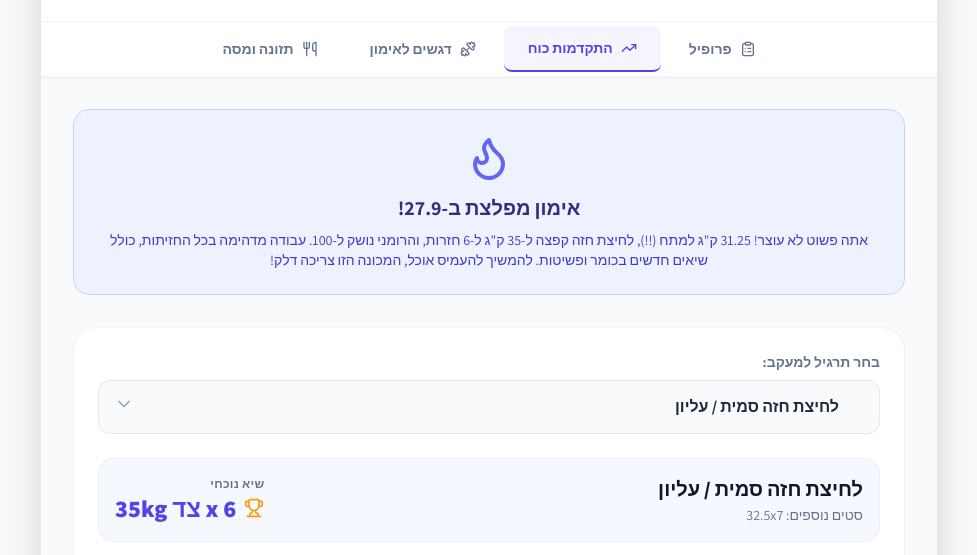
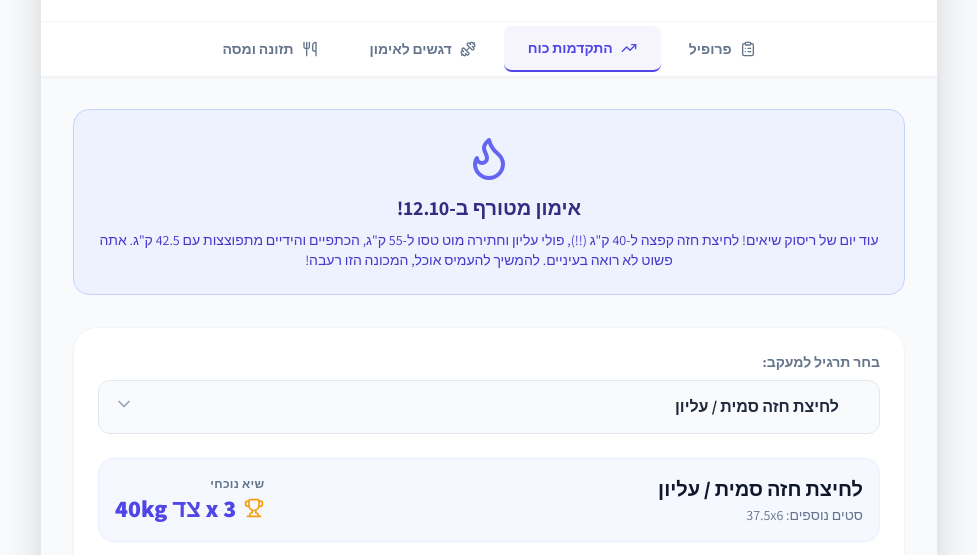
Before and after one commit to danzory/Eldar.hamami, a plain HTML site: page index.html in a window 1280 px wide. Shown: the part 211-766 px from the top of the page, without its empty margins (151-1128 px from the left). Drawn offline with nearby package versions, Linux system fonts and the light colour scheme.

Commit message:
Update index.html

```diff
--- a/index.html
+++ b/index.html
@@ -193,8 +193,8 @@
                 <div id="progressContent">
                     <div class="bg-indigo-50 border border-indigo-200 rounded-2xl p-6 text-center mb-8">
                         <i data-lucide="flame" class="w-12 h-12 text-indigo-500 mx-auto mb-3"></i>
-                        <h2 class="text-xl font-bold text-indigo-900 mb-2">אימון מפלצת ב-27.9!</h2>
-                        <p class="text-indigo-700 text-sm">אתה פשוט לא עוצר! 31.25 ק"ג למתח (!!), לחיצת חזה קפצה ל-35 ק"ג ל-6 חזרות, והרומני נושק ל-100. עבודה מדהימה בכל החזיתות, כולל שיאים חדשים בכומר ופשיטות. להמשיך להעמיס אוכל, המכונה הזו צריכה דלק!</p>
+                        <h2 class="text-xl font-bold text-indigo-900 mb-2">אימון מטורף ב-12.10!</h2>
+                        <p class="text-indigo-700 text-sm">עוד יום של ריסוק שיאים! לחיצת חזה קפצה ל-40 ק"ג (!!), פולי עליון וחתירה מוט טסו ל-55 ק"ג, הכתפיים והידיים מתפוצצות עם 42.5 ק"ג. אתה פשוט לא רואה בעיניים. להמשיך להעמיס אוכל, המכונה הזו רעבה!</p>
                     </div>
 
                     <div class="bg-white rounded-3xl shadow-sm border border-slate-100 p-5 sm:p-6 mb-6">
@@ -482,28 +482,28 @@
             // --- PR Data & Chart Logic (Eldar's Data) ---
             const today = new Date().toISOString().split('T')[0];
             const prData = [
-                { id: 'smith_press_combined', name: 'לחיצת חזה סמית / עליון', note: 'סטים נוספים: 32.5x7', current: '35kg צד x 6', isNewPR: true, history: [{ date: '2026-07-08', weight: 26.5, reps: 5 }, { date: '2026-07-17', weight: 27.5, reps: 5 }, { date: '2026-07-20', weight: 30, reps: 6 }, { date: '2026-07-27', weight: 31.25, reps: 5 }, { date: '2026-08-02', weight: 32.5, reps: 5 }, { date: '2026-08-13', weight: 32.5, reps: 6 }, { date: '2026-09-06', weight: 32.5, reps: 6 }, { date: '2026-09-14', weight: 35, reps: 5 }, { date: '2026-09-27', weight: 35, reps: 6 }], unit: 'kg צד' },
-                { id: 'weighted_pullups', name: 'מתח עם משקל', note: 'סטים נוספים: 25x5, 10x9', current: '31.25kg x 4', isNewPR: true, history: [{ date: '2026-07-20', weight: 7.5, reps: 5 }, { date: '2026-07-27', weight: 7.5, reps: 6 }, { date: '2026-08-02', weight: 12.5, reps: 5 }, { date: '2026-08-10', weight: 15, reps: 5 }, { date: '2026-08-13', weight: 15, reps: 5 }, { date: '2026-09-06', weight: 20, reps: 4 }, { date: '2026-09-14', weight: 27.5, reps: 4 }, { date: '2026-09-27', weight: 31.25, reps: 4 }], unit: 'kg' },
-                { id: 'weighted_dips', name: 'מקבילים בתוספת משקל', note: 'סט שני: 30x10', current: '32.5kg x 6', isNewPR: true, history: [{ date: '2026-07-08', weight: 10, reps: 8 }, { date: '2026-07-17', weight: 15, reps: 6 }, { date: '2026-07-20', weight: 17.5, reps: 6 }, { date: '2026-07-27', weight: 18.25, reps: 5 }, { date: '2026-08-13', weight: 20, reps: 5 }, { date: '2026-09-06', weight: 17.5, reps: 8 }, { date: '2026-09-14', weight: 30, reps: 6 }, { date: '2026-09-27', weight: 32.5, reps: 6 }], unit: 'kg' },
+                { id: 'smith_press_combined', name: 'לחיצת חזה סמית / עליון', note: 'סטים נוספים: 37.5x6', current: '40kg צד x 3', isNewPR: true, history: [{ date: '2026-07-08', weight: 26.5, reps: 5 }, { date: '2026-07-17', weight: 27.5, reps: 5 }, { date: '2026-07-20', weight: 30, reps: 6 }, { date: '2026-07-27', weight: 31.25, reps: 5 }, { date: '2026-08-02', weight: 32.5, reps: 5 }, { date: '2026-08-13', weight: 32.5, reps: 6 }, { date: '2026-09-06', weight: 32.5, reps: 6 }, { date: '2026-09-14', weight: 35, reps: 5 }, { date: '2026-09-27', weight: 35, reps: 6 }, { date: '2026-10-12', weight: 40, reps: 3 }], unit: 'kg צד' },
+                { id: 'weighted_pullups', name: 'מתח עם משקל', note: 'סטים נוספים: 25x5, 10x9', current: '31.25kg x 4', isNewPR: false, history: [{ date: '2026-07-20', weight: 7.5, reps: 5 }, { date: '2026-07-27', weight: 7.5, reps: 6 }, { date: '2026-08-02', weight: 12.5, reps: 5 }, { date: '2026-08-10', weight: 15, reps: 5 }, { date: '2026-08-13', weight: 15, reps: 5 }, { date: '2026-09-06', weight: 20, reps: 4 }, { date: '2026-09-14', weight: 27.5, reps: 4 }, { date: '2026-09-27', weight: 31.25, reps: 4 }], unit: 'kg' },
+                { id: 'weighted_dips', name: 'מקבילים בתוספת משקל', note: 'סט שני: 30x10', current: '32.5kg x 6', isNewPR: false, history: [{ date: '2026-07-08', weight: 10, reps: 8 }, { date: '2026-07-17', weight: 15, reps: 6 }, { date: '2026-07-20', weight: 17.5, reps: 6 }, { date: '2026-07-27', weight: 18.25, reps: 5 }, { date: '2026-08-13', weight: 20, reps: 5 }, { date: '2026-09-06', weight: 17.5, reps: 8 }, { date: '2026-09-14', weight: 30, reps: 6 }, { date: '2026-09-27', weight: 32.5, reps: 6 }], unit: 'kg' },
                 { id: 'wide_row', name: 'חתירה רחבה', note: 'סטים נוספים: 45x8', current: '50kg x 7', isNewPR: false, history: [{ date: '2026-09-06', weight: 45, reps: 7 }, { date: '2026-09-14', weight: 50, reps: 7 }], unit: 'kg' },
-                { id: 'bb_row', name: 'חתירה מוט', note: '', current: '50kg x 7', isNewPR: false, history: [{ date: '2026-07-08', weight: 40, reps: 6 }, { date: '2026-07-17', weight: 45, reps: 6 }, { date: '2026-08-13', weight: 50, reps: 7 }], unit: 'kg' },
+                { id: 'bb_row', name: 'חתירה מוט', note: '', current: '55kg x 8', isNewPR: true, history: [{ date: '2026-07-08', weight: 40, reps: 6 }, { date: '2026-07-17', weight: 45, reps: 6 }, { date: '2026-08-13', weight: 50, reps: 7 }, { date: '2026-10-12', weight: 55, reps: 8 }], unit: 'kg' },
                 { id: 't_bar', name: 'טיבר (T-Bar)', note: '', current: '50kg x 6', isNewPR: false, history: [{ date: '2026-07-20', weight: 50, reps: 5 }, { date: '2026-07-27', weight: 50, reps: 6 }], unit: 'kg' },
-                { id: 'machine_pulldown', name: 'פולי עליון מכונה', note: '', current: '47.5kg x 9', isNewPR: false, history: [{ date: '2026-07-17', weight: 47.5, reps: 9 }], unit: 'kg' },
+                { id: 'machine_pulldown', name: 'פולי עליון מכונה', note: 'סטים נוספים: 50x8, 52.5x8 (יד אחת)', current: '55kg x 7', isNewPR: true, history: [{ date: '2026-07-17', weight: 47.5, reps: 9 }, { date: '2026-10-12', weight: 55, reps: 7 }], unit: 'kg' },
                 { id: 'machine_flyes', name: 'פרפר מכונה', note: 'כולל כתף אחורית', current: '31kg x 10', isNewPR: false, history: [{ date: '2026-07-17', weight: 22, reps: 10 }, { date: '2026-07-20', weight: 22, reps: 11 }, { date: '2026-08-13', weight: 31, reps: 10 }], unit: 'kg' },
                 { id: 'cable_flyes_upper', name: 'פרפר כבלים חזה עליון', note: '', current: '10kg x 6', isNewPR: false, history: [{ date: '2026-09-14', weight: 10, reps: 6 }], unit: 'kg' },
-                { id: 'smith_shoulder_press', name: 'לחיצת כתפיים סמית', note: 'סטים נוספים: 17.5x8', current: '20kg x 4', isNewPR: false, history: [{ date: '2026-07-20', weight: 17.5, reps: 3 }, { date: '2026-09-14', weight: 20, reps: 4 }], unit: 'kg' },
+                { id: 'smith_shoulder_press', name: 'לחיצת כתפיים (סמית/מכונה)', note: '', current: '42.5kg x 7', isNewPR: true, history: [{ date: '2026-07-20', weight: 17.5, reps: 3 }, { date: '2026-09-14', weight: 20, reps: 4 }, { date: '2026-10-12', weight: 42.5, reps: 7 }], unit: 'kg' },
                 { id: 'lying_lat_raises', name: 'הרחקות שכיבה', note: '', current: '10kg x 12', isNewPR: false, history: [{ date: '2026-07-17', weight: 10, reps: 9 }, { date: '2026-09-06', weight: 10, reps: 12 }], unit: 'kg' },
-                { id: 'preacher_machine', name: 'כפיפת כומר מכונה', note: '', current: '40kg x 8', isNewPR: true, history: [{ date: '2026-07-17', weight: 30, reps: 5 }, { date: '2026-07-20', weight: 30, reps: 6 }, { date: '2026-07-27', weight: 32.5, reps: 5 }, { date: '2026-09-06', weight: 35, reps: 8 }, { date: '2026-09-14', weight: 37.5, reps: 6 }, { date: '2026-09-27', weight: 40, reps: 8 }], unit: 'kg' },
+                { id: 'preacher_machine', name: 'כפיפת כומר מכונה', note: 'סטים נוספים: 35x6', current: '42.5kg x 6', isNewPR: true, history: [{ date: '2026-07-17', weight: 30, reps: 5 }, { date: '2026-07-20', weight: 30, reps: 6 }, { date: '2026-07-27', weight: 32.5, reps: 5 }, { date: '2026-09-06', weight: 35, reps: 8 }, { date: '2026-09-14', weight: 37.5, reps: 6 }, { date: '2026-09-27', weight: 40, reps: 8 }, { date: '2026-10-12', weight: 42.5, reps: 6 }], unit: 'kg' },
                 { id: 'seated_db_curls', name: 'כפיפות מרפקים משקולות בישיבה', note: '', current: '10kg x 8', isNewPR: false, history: [{ date: '2026-08-13', weight: 10, reps: 8 }], unit: 'kg' },
                 { id: 'cable_tricep_ext', name: 'פשיטת מרפקים כבל מוט', note: '', current: '30kg x 6', isNewPR: false, history: [{ date: '2026-09-14', weight: 30, reps: 6 }], unit: 'kg' },
-                { id: 'incline_overhead_ext', name: 'פשיטה בישיבה שיפוע בכיסא', note: '', current: '25kg x 6', isNewPR: false, history: [{ date: '2026-09-06', weight: 25, reps: 6 }], unit: 'kg' },
-                { id: 'db_overhead_ext', name: 'פשיטה מאחורי הראש (משקולת)', note: '', current: '22.5kg x 8', isNewPR: true, history: [{ date: '2026-07-17', weight: 20, reps: 10 }, { date: '2026-09-27', weight: 22.5, reps: 8 }], unit: 'kg' },
-                { id: 'rdl', name: 'רומני', note: '', current: '90kg x 6', isNewPR: true, history: [{ date: '2026-07-01', weight: 50, reps: 6 }, { date: '2026-07-27', weight: 60, reps: 6 }, { date: '2026-08-10', weight: 65, reps: 6 }, { date: '2026-09-06', weight: 82.5, reps: 4 }, { date: '2026-09-27', weight: 90, reps: 6 }], unit: 'kg' },
+                { id: 'incline_overhead_ext', name: 'פשיטה בישיבה כבלים/ספסל', note: '', current: '25kg x 8', isNewPR: true, history: [{ date: '2026-09-06', weight: 25, reps: 6 }, { date: '2026-10-12', weight: 25, reps: 8 }], unit: 'kg' },
+                { id: 'db_overhead_ext', name: 'פשיטה מאחורי הראש (משקולת)', note: '', current: '22.5kg x 8', isNewPR: false, history: [{ date: '2026-07-17', weight: 20, reps: 10 }, { date: '2026-09-27', weight: 22.5, reps: 8 }], unit: 'kg' },
+                { id: 'rdl', name: 'רומני', note: '', current: '90kg x 6', isNewPR: false, history: [{ date: '2026-07-01', weight: 50, reps: 6 }, { date: '2026-07-27', weight: 60, reps: 6 }, { date: '2026-08-10', weight: 65, reps: 6 }, { date: '2026-09-06', weight: 82.5, reps: 4 }, { date: '2026-09-27', weight: 90, reps: 6 }], unit: 'kg' },
                 { id: 'leg_extensions', name: 'פשיטות ברכיים', note: '', current: '130kg x 9', isNewPR: false, history: [{ date: '2026-08-10', weight: 65, reps: 6 }, { date: '2026-08-13', weight: 120, reps: 6 }, { date: '2026-09-06', weight: 130, reps: 9 }], unit: 'kg' },
                 { id: 'lying_leg_curl', name: 'כפיפה בשכיבה', note: 'סט עוקב: 11 פלטות x 8', current: '12 פלטות x 6', isNewPR: false, history: [{ date: '2026-07-01', weight: 9, reps: 10 }, { date: '2026-07-08', weight: 11, reps: 6 }, { date: '2026-08-10', weight: 12, reps: 6 }], unit: 'פלטות' },
                 { id: 'smith_squat_quads', name: 'סקוואט סמית (ארבע ראשי)', note: '', current: '25kg צד x 6', isNewPR: false, history: [{ date: '2026-07-01', weight: 25, reps: 6 }], unit: 'kg צד' },
                 { id: 'hack_squat', name: 'האק סקוואט', note: 'פאמפ: 100x8, 80x15', current: '110kg x 6', isNewPR: false, history: [{ date: '2026-07-27', weight: 100, reps: 6 }, { date: '2026-08-10', weight: 110, reps: 6 }], unit: 'kg' },
-                { id: 'bulgarian_smith', name: 'בולגרי סמית/משקולות', note: '', current: '17.5kg x 8', isNewPR: true, history: [{ date: '2026-07-01', weight: 13.75, reps: 6 }, { date: '2026-08-10', weight: 15, reps: 6 }, { date: '2026-09-27', weight: 17.5, reps: 8 }], unit: 'kg' },
+                { id: 'bulgarian_smith', name: 'בולגרי סמית/משקולות', note: '', current: '17.5kg x 8', isNewPR: false, history: [{ date: '2026-07-01', weight: 13.75, reps: 6 }, { date: '2026-08-10', weight: 15, reps: 6 }, { date: '2026-09-27', weight: 17.5, reps: 8 }], unit: 'kg' },
                 { id: 'roman_chair', name: 'רומי', note: '', current: '10kg x 8', isNewPR: false, history: [{ date: '2026-07-20', weight: 10, reps: 8 }], unit: 'kg' },
                 { id: 'belt_squat', name: 'בלט סקוואט', note: '', current: '30kg x 8', isNewPR: false, history: [{ date: '2026-07-08', weight: 30, reps: 8 }], unit: 'kg' },
                 { id: 'smith_calves', name: 'תאומים בסמית', note: '', current: '100kg x 10', isNewPR: false, history: [{ date: '2026-07-01', weight: 45, reps: 10 }, { date: '2026-08-10', weight: 100, reps: 10 }], unit: 'kg' },
```
